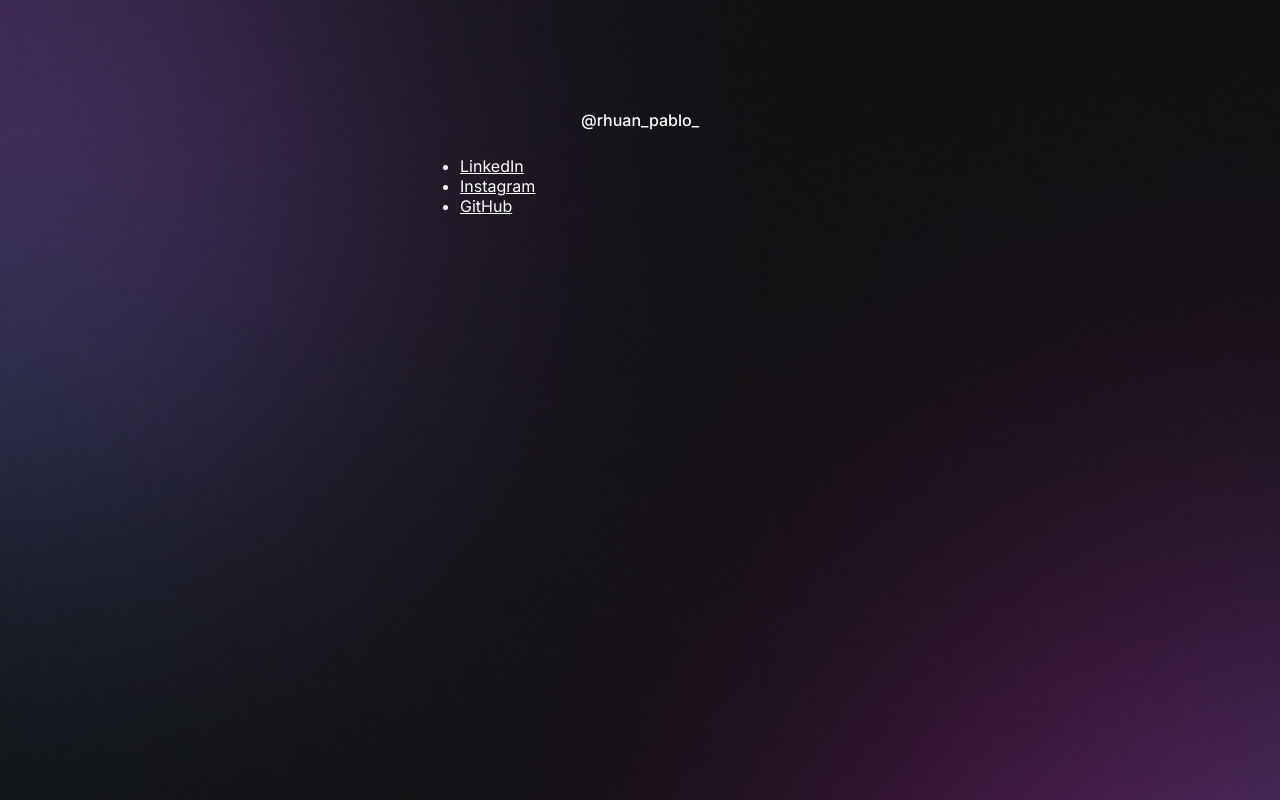
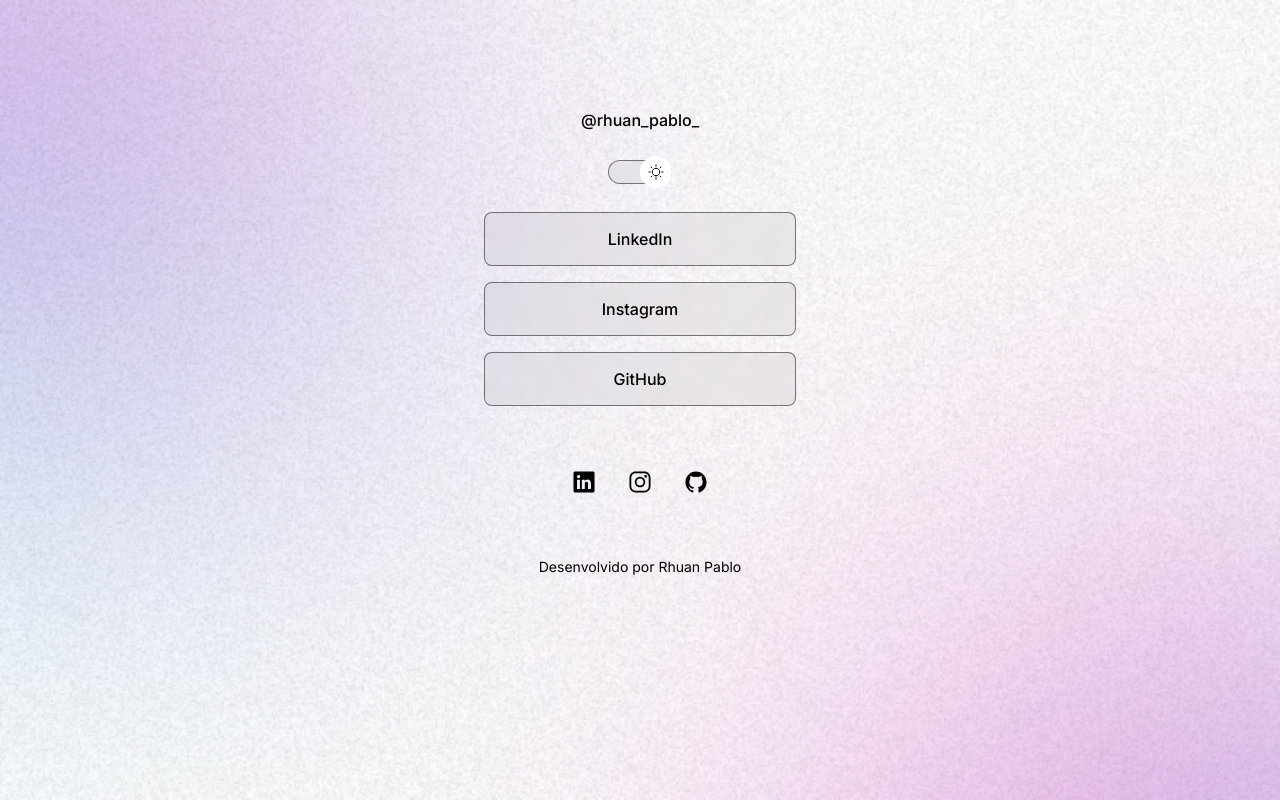
Before and after one commit to RhuanPabl0/CursoRocketSeat, a plain HTML site: page Index.html in a window 1280 px wide. Drawn offline with nearby package versions, Linux system fonts and the light colour scheme.

Commit message:
Modulo 4 FInalizado

```diff
--- a/Index.html
+++ b/Index.html
@@ -1,5 +1,5 @@
 <!DOCTYPE html>
-<html lang="-pt-br">
+<html lang="-pt-br" class="light">
 <head>
     <link rel="preconnect" href="https://fonts.googleapis.com">
     <link rel="preconnect" href="https://fonts.gstatic.com" crossorigin>
@@ -15,6 +15,11 @@
             <img src="./assets/profile.enc" alt="">
             <p>@rhuan_pablo_</p>
         </div>
+        <div id="switch">
+            <button></button>
+            <span></span>
+        </div>
+
         <ul>
             <li>
                 <a href="#">LinkedIn</a>
@@ -26,6 +31,23 @@
                 <a href="#">GitHub</a>
             </li>
         </ul>
+        <div id="social-links">
+            <a href="#">
+                <ion-icon name="logo-linkedin"></ion-icon>
+            </a>
+            <a href="#">
+                <ion-icon name="logo-instagram"></ion-icon>
+            </a>
+            <a href="#">
+                <ion-icon name="logo-github"></ion-icon>
+            </a>
+        </div>
+        <footer>
+            Desenvolvido por Rhuan Pablo
+        </footer>
     </div>
+
+    <script type="module" src="https://unpkg.com/ionicons@7.1.0/dist/ionicons/ionicons.esm.js"></script>
+    <script nomodule src="https://unpkg.com/ionicons@7.1.0/dist/ionicons/ionicons.js"></script>
 </body>
 </html>
--- a/style.css
+++ b/style.css
@@ -2,6 +2,26 @@
     margin: 0;
     padding: 0;
     box-sizing: border-box;
+}
+
+:root {
+    --text-color: white;
+    --bg-url: url(./assets/bg-mobile.jpg);
+    --stroke-color: rgba(255, 255, 255, 0.5);
+    --surface-color: rgba(255, 255, 255, 0.1);
+    --surface-color-hover: rgba(0, 0, 0, 0.05);
+    --highlight-color: rgba(255, 255, 255, 0.02);
+    --switch-bg-url: url(./assets/moon-stars.svg);
+}
+
+.light {
+    --text-color: black;
+    --bg-url: url(./assets/bg-mobile-light.jpg);
+    --stroke-color: rgba(0, 0, 0, 0.5);
+    --surface-color: rgba(0, 0, 0, 0.05);
+    --surface-color-hover: rgba(0, 0, 0, 0.02);
+    --highlight-color: rgba(0, 0, 0, 0.01);
+    --switch-bg-url: url(./assets/sun.svg);
 }
 
 body {
@@ -11,19 +31,20 @@
     background-size: cover; */
 
     /* background: color image repeat position size */
-    background: url(./assets/bg-mobile.jpg) no-repeat top center/cover;
+    background: var(--bg-url) no-repeat top center/cover;
 }
 
 body * {
     font-family: 'Inter', sans-serif;
-    color: #Fff;
+    color: var(--text-color);
 }
 #container {
     width: 360px;
     margin: 56px auto 0px;
+    padding: 0 24px;
 
 }
-
+/* Profile */
 #profile {
     text-align: center;
     padding: 24px;
@@ -31,6 +52,7 @@
 #profile img {
     width: 112px;
     margin: auto;
+    border-radius: 50%;
 }
 
 #profile p {
@@ -39,3 +61,103 @@
     line-height: 24px;
     margin-top: 8px;
 }
+/* Switch */
+
+#switch {
+    position: relative;
+    width: 64px;
+
+    margin: 4px auto;
+}
+
+#switch button {
+    width: 32px;
+    height: 32px;
+    background: white var(--switch-bg-url) no-repeat center;
+    border: 0;
+    border-radius: 50%;
+
+    position: absolute;
+    top: 50%;
+    left: 0;
+    z-index: 1;
+    transform: translateY(-50%);
+
+}
+.light #switch button {
+    right: 0;
+    left: initial;
+}
+#switch span {
+    display: block;
+    width: 64px;
+    height: 24px;
+    background: var(--surface-color);
+    border: 1px solid var(--stroke-color);
+    backdrop-filter: blur(4px);
+    border-radius: 9999px;
+}
+
+/* Lista */
+
+ul{
+    list-style: none;
+
+    display: flex;
+    flex-direction: column;
+    gap: 16px;
+
+    padding: 24px 0;
+}
+
+ul li a {
+    display: flex;
+    align-items: center;
+    justify-content: center;
+    padding: 16px 24px;
+
+    background: var(--surface-color);
+    border: 1px solid var(--stroke-color);
+    border-radius: 8px;
+
+    backdrop-filter: blur(4px);
+
+    text-decoration: none;
+    font-weight: 500;
+    transition: background 0.2s;
+}
+
+ul li a:hover {
+    background: var(--surface-color-hover);
+    border: 1px solid var(--text-color);
+}
+
+/* social links */
+
+#social-links {
+    display: flex;
+    justify-content: center;
+
+    padding: 24px 0;
+    font-size: 24px;
+}
+
+#social-links a {
+    display: flex;
+    justify-content: center;
+    align-items: center;
+    padding: 16px;
+    transition: background 0.2s;
+    border-radius: 50%;
+}
+#social-links a:hover{
+    background: var(--highlight-color);
+    padding: 16px;
+    border-radius: 50%;
+}
+
+footer {
+    padding: 24px 0;
+    text-align: center;
+    font-size: 14px;
+}
```
